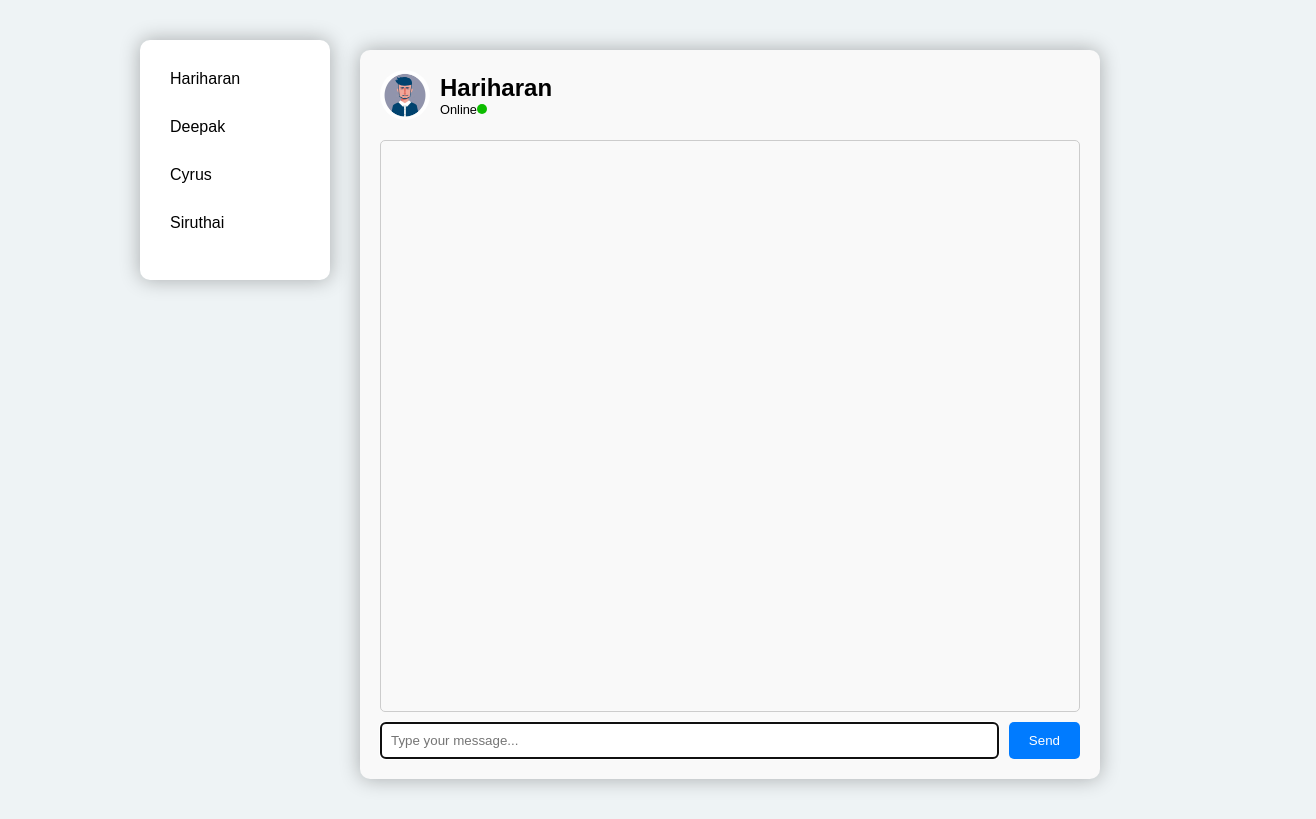
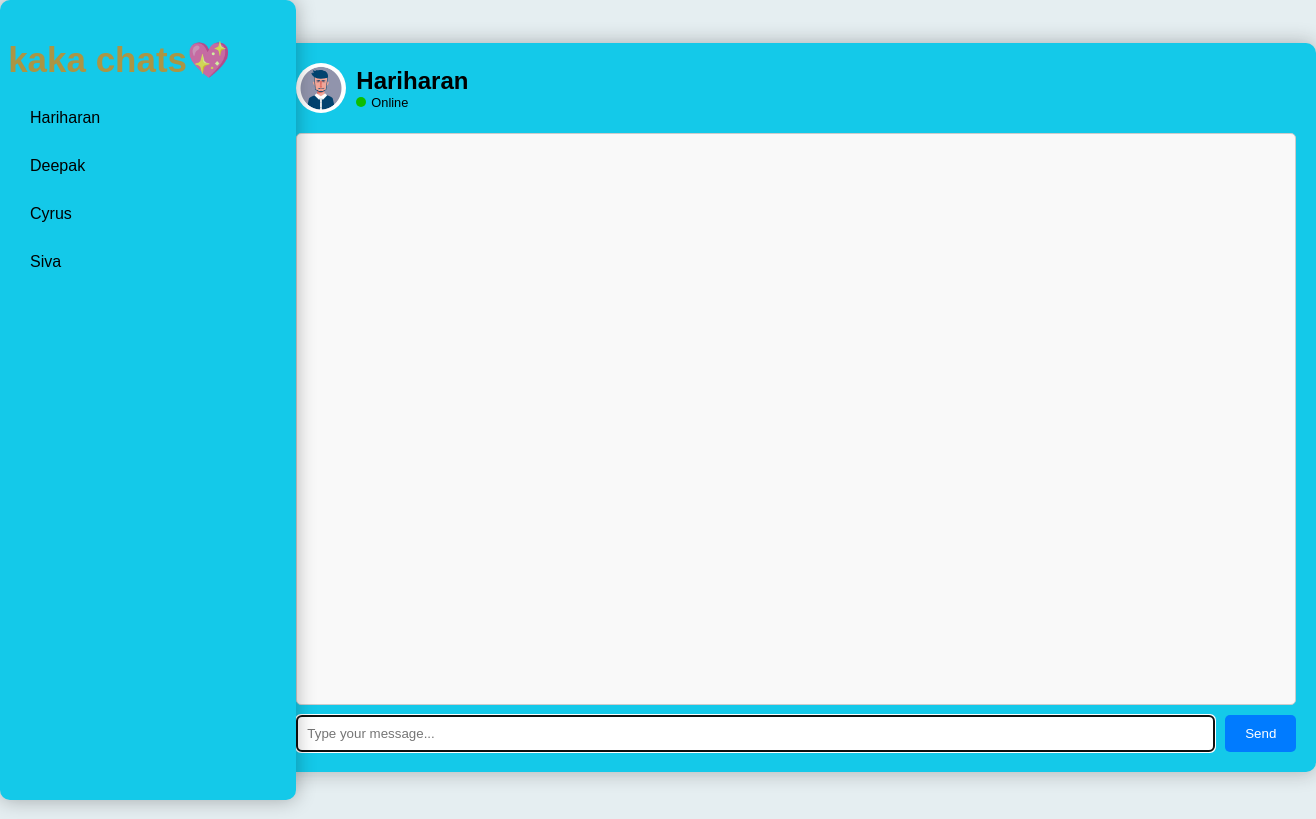
Before and after one commit to dazzy11/hari, a website: page index.html in a window 1280 px wide. Shown: the whole page, 1316 px wide, since content can reach past the window. Drawn offline with Linux system fonts and the light colour scheme.

Commit message:
frontend finally

```diff
--- a/index.html
+++ b/index.html
@@ -7,14 +7,18 @@
     <link rel="stylesheet" href="styles.css">
 </head>
 <body>
+
+
     <div class="container">
         <div class="contacts-container">
             <div class="contacts">
+                <h1 class="app-name">kaka chats💖</h1>
+
                 <!-- Sample contacts, you can dynamically populate this -->
                 <div class="contact" onclick="switchChat('Hariharan')">Hariharan</div>
                 <div class="contact" onclick="switchChat('Deepak')">Deepak</div>
                 <div class="contact" onclick="switchChat('Cyrus')">Cyrus</div>
-                <div class="contact" onclick="switchChat('Siruthai')">Siruthai</div>
+                <div class="contact" onclick="switchChat('Siva')">Siva</div>
             </div>
         </div>
         <div class="chat-container">
@@ -24,11 +28,12 @@
                 <div class="name-status">
                     <h2 id="chat-profile-name">Hariharan</h2>
                     <div class="online-status">
+                        <span class="dot"></span>
                         <p>Online</p>
-                        <span class="dot"></span>
                     </div>
                 </div>
             </div>
+
             <div class="chat-box" id="chat-box"></div>
             <div class="message-input-container">
                 <input type="text" id="message-input" placeholder="Type your message..." autofocus onkeypress="handleKeyPress(event)">
@@ -36,6 +41,7 @@
             </div>
         </div>
     </div>
+
     <script src="app.js"></script>
 </body>
 
--- a/styles.css
+++ b/styles.css
@@ -3,15 +3,16 @@ body {
     font-family: Arial, sans-serif;
     margin: 0;
     padding: 0;
-    background-color: #eef3f5; /* Light gray background color */
+    background-color: #e5eef1; /* Light gray background color */
 }
 
 /* Chat container styles */
 .container {
     display: flex;
     justify-content: space-between;
-    max-width: 1000px;
-    margin: 20px auto; /* Modified margin */
+    max-width: 1039px;
+    -moz-box-align: center;
+    margin: 3px auto; /* Modified margin */
     padding: 20px;
 }
 
@@ -82,6 +83,7 @@ body {
     display: flex;
 }
 
+
 #message-input {
     flex: 1; /* Take remaining space */
     padding: 10px;
@@ -105,8 +107,8 @@ body {
 
 /* Contacts container styles */
 .contacts-container {
-    width: 150px; /* Adjust width as needed */
-    max-height: 200px; /* Set maximum height to limit the size */
+    width: 250px; /* Adjust width as needed */
+    max-height: 600px; /* Set maximum height to limit the size */
     background-color: #fff; /* White background color */
     border-radius: 10px; /* Rounded corners */
     box-shadow: 0 0 20px rgba(0, 0, 0, 0.3); /* Shadow effect */
@@ -157,3 +159,68 @@ body {
         width: 100%;
     }
 }
+/* Contacts hover effect */
+.contact {
+    padding: 10px;
+    margin-bottom: 10px;
+    cursor: pointer;
+    border-radius: 5px;
+    transition: transform 0.3s ease; /* Add transition */
+}
+
+.contact:hover {
+    background-color: #8bee9b;
+    transform: scale(1.1); /* Scale up on hover */
+}
+
+/* Message input container animation */
+.message-input-container {
+    display: flex;
+    transition: transform 0.3s ease; /* Add transition */
+}
+
+.message-input-container:hover {
+    transform: scale(1.1); /* Scale up on hover */
+}
+
+/* Adjusted CSS for contact container and chat container */
+.contacts-container {
+    width: 20%; /* Adjust width as needed */
+    max-height: 800vh; /* Set maximum height to fit within the viewport */
+    background-color: #14c9e9; /* White background color */
+    border-radius: 10px; /* Rounded corners */
+    box-shadow: 0 0 20px rgba(0, 0, 0, 0.3); /* Shadow effect */
+    padding: 20px;
+    overflow-y: auto; /* Add scroll if contacts overflow */
+    position: fixed; /* Fixed position to stick it to the left */
+    left: 0; /* Align to the left side */
+    top: 0; /* Align to the top */
+    bottom: 0; /* Stretch to the bottom */
+}
+
+.chat-container {
+    width: 10000000%; /* Adjusted width */
+    background-color: #14c9e9; /* Light gray background color */
+    border-radius: 10px;
+    box-shadow: 0 0 20px rgba(26, 25, 25, 0.3); /* Shadow effect */
+    padding: 20px;
+    margin-top: 20px; /* Moved up */
+    margin-left: 15%; /* Adjusted margin to accommodate contact container */
+}
+.app-name {
+    font-size: 2rem; /* Adjust font size as needed */
+    color: #cf891e; /* Adjust color as needed */
+    margin-bottom: 20px; /* Adjust margin as needed */
+    animation: pulse 1.5s infinite alternate; /* Apply animation */
+}
+
+@keyframes pulse {
+    0% {
+        transform: scale(1);
+        opacity: 1;
+    }
+    100% {
+        transform: scale(1.1);
+        opacity: 0.8;
+    }
+}
```
Also changed, not shown: client.js (line endings or trailing spaces).
